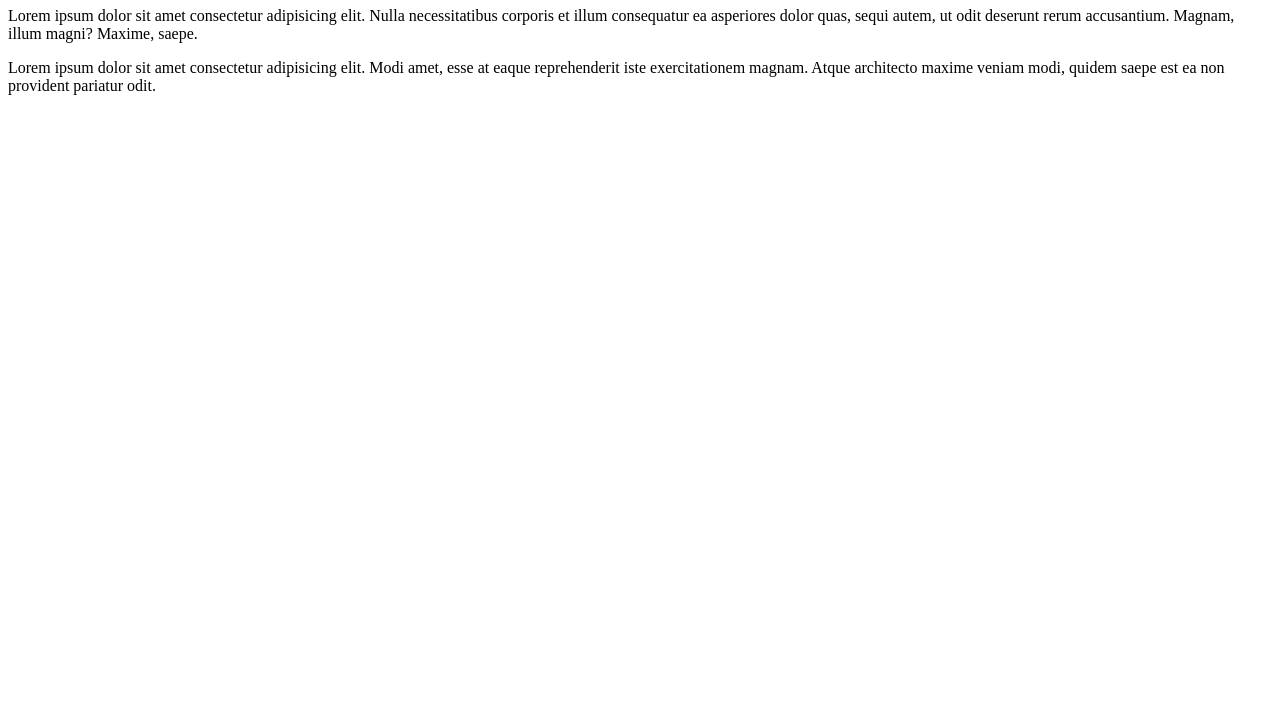
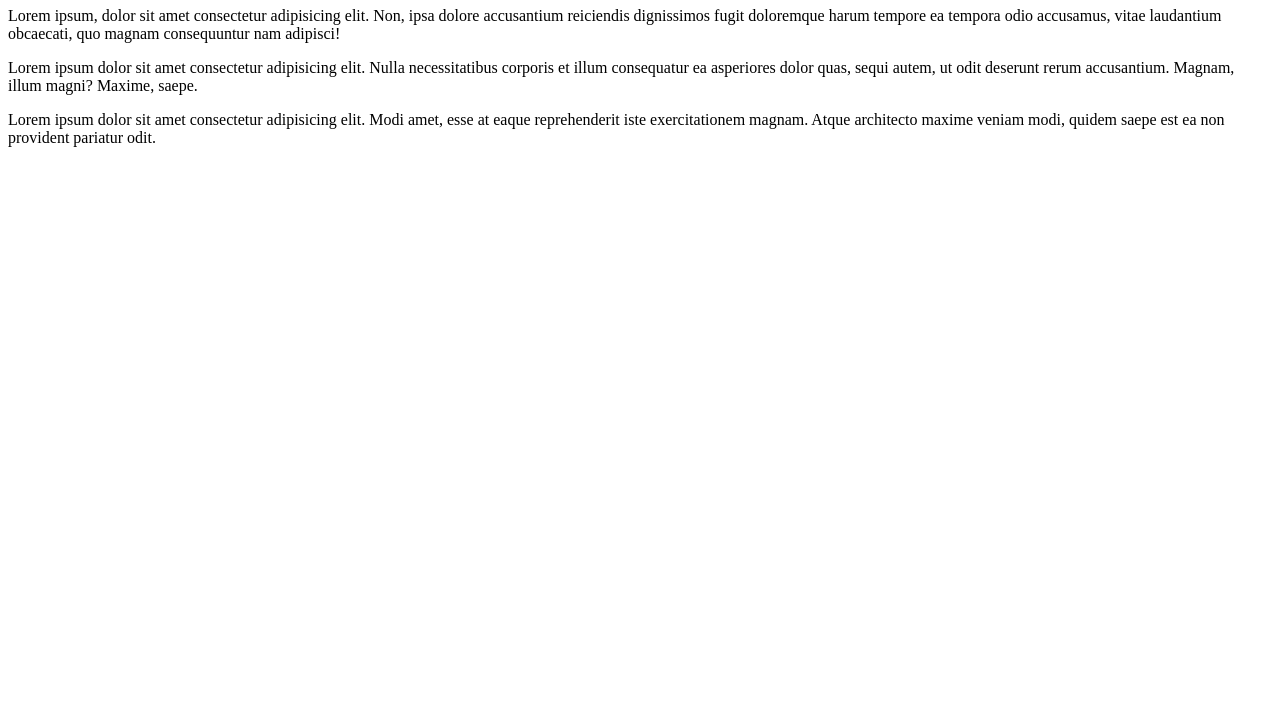
Before and after one commit to rircmx/Prueba, a plain HTML site: page IDGS10B.html in a window 1280 px wide. Shown: the part 73-800 px from the top of the page. Drawn offline with Linux system fonts and the light colour scheme.

Commit message:
Ricardo Roque

```diff
--- a/IDGS10B.html
+++ b/IDGS10B.html
@@ -8,6 +8,8 @@
 </head>
 <body>
     <h1>IDGS 10B</h1>
+
+    <p>Lorem ipsum, dolor sit amet consectetur adipisicing elit. Non, ipsa dolore accusantium reiciendis dignissimos fugit doloremque harum tempore ea tempora odio accusamus, vitae laudantium obcaecati, quo magnam consequuntur nam adipisci!</p>
     <P>Lorem ipsum dolor sit amet consectetur adipisicing elit. Nulla necessitatibus corporis et illum consequatur ea asperiores dolor quas, sequi autem, ut odit deserunt rerum accusantium. Magnam, illum magni? Maxime, saepe.</P>
     <p>Lorem ipsum dolor sit amet consectetur adipisicing elit. Modi amet, esse at eaque reprehenderit iste exercitationem magnam. Atque architecto maxime veniam modi, quidem saepe est ea non provident pariatur odit.</p>
 </body>
```
Also changed, not shown: index.html (+1 -0 lines).
